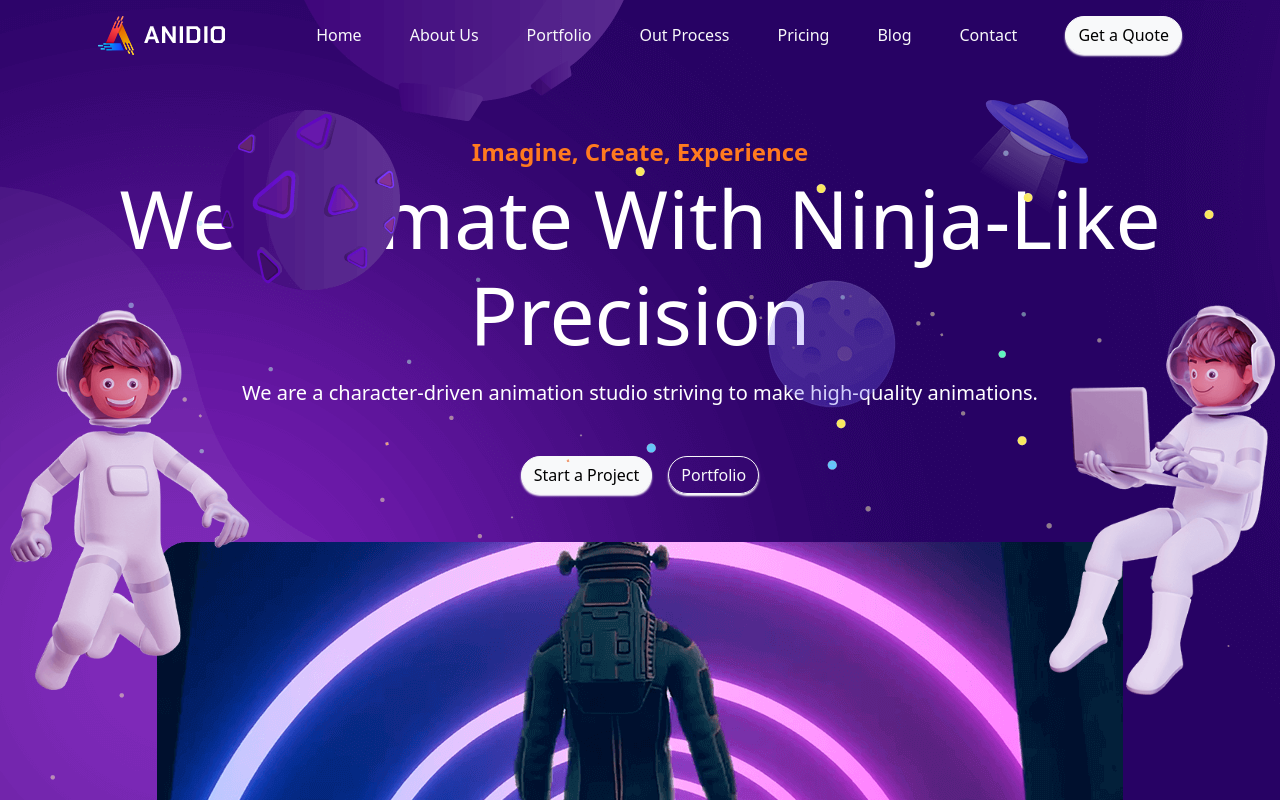
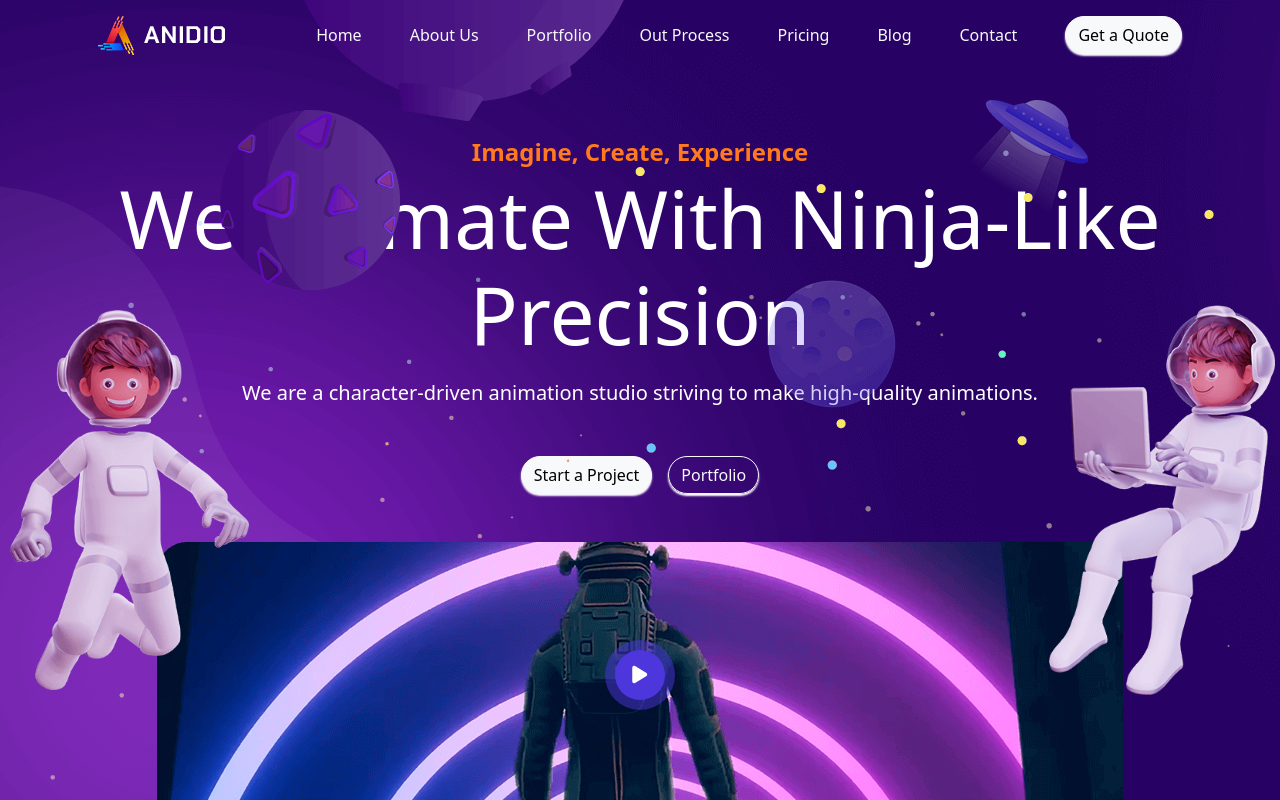
Before and after one commit to SimoneCappadona/proj-html-vuejs, a Vue app: page / in a window 1280 px wide. Shown: the top 800 px of the page. Built offline with nearby package versions, Linux system fonts and the light colour scheme.

Commit message:
fix play icon

```diff
--- a/src/components/appHeader.vue
+++ b/src/components/appHeader.vue
@@ -92,12 +92,15 @@ ul li {
 }
 .playicon {
   border-radius: 50%;
-  z-index: 1;
   background-color: $bluepurle;
   width: 50px;
   aspect-ratio: 1;
   line-height: 50px;
   cursor: pointer;
+  position: absolute;
+  top: 14%;
+  left: 14%;
+  z-index: 2;
 }
 .roundedicon {
   border-radius: 50%;
@@ -107,6 +110,7 @@ ul li {
   line-height: 65px;
   position: absolute;
   top: 80%;
+  z-index: 2;
 }
 .leftmanhead {
   position: absolute;
```
